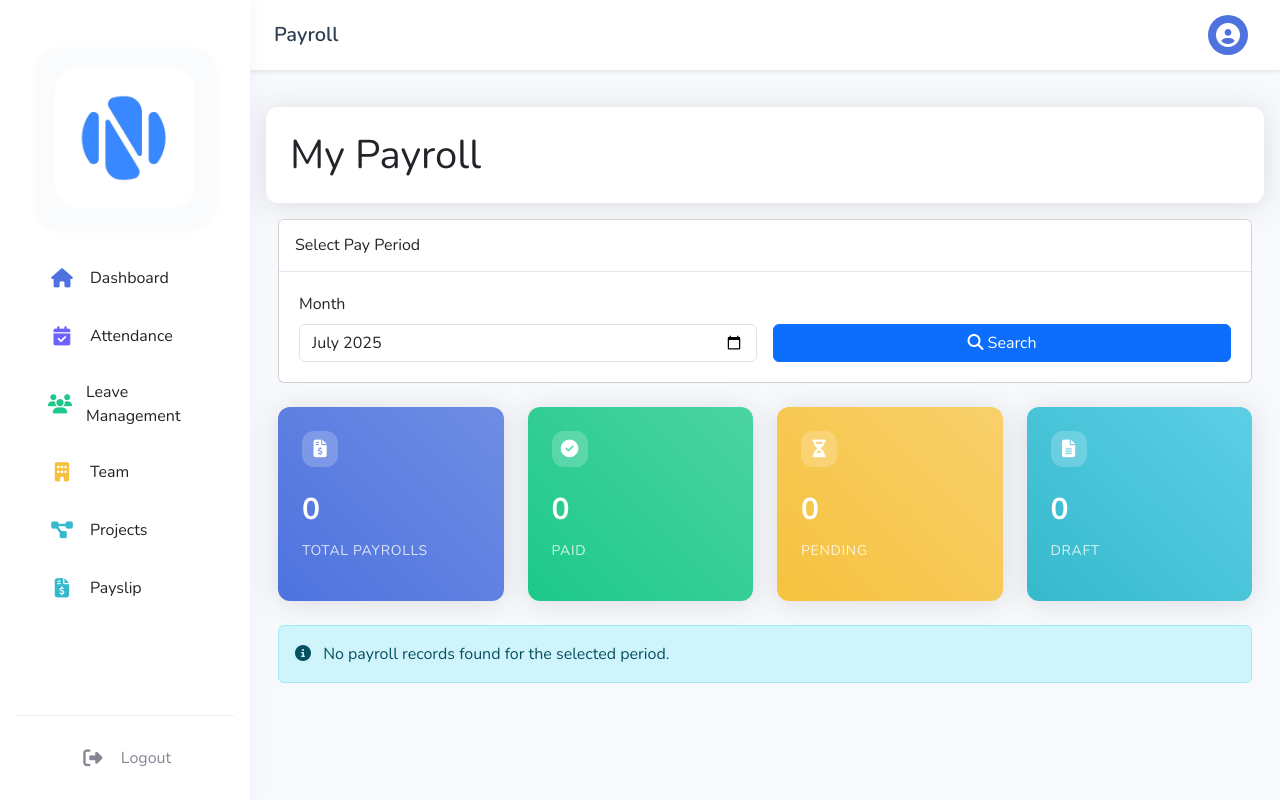
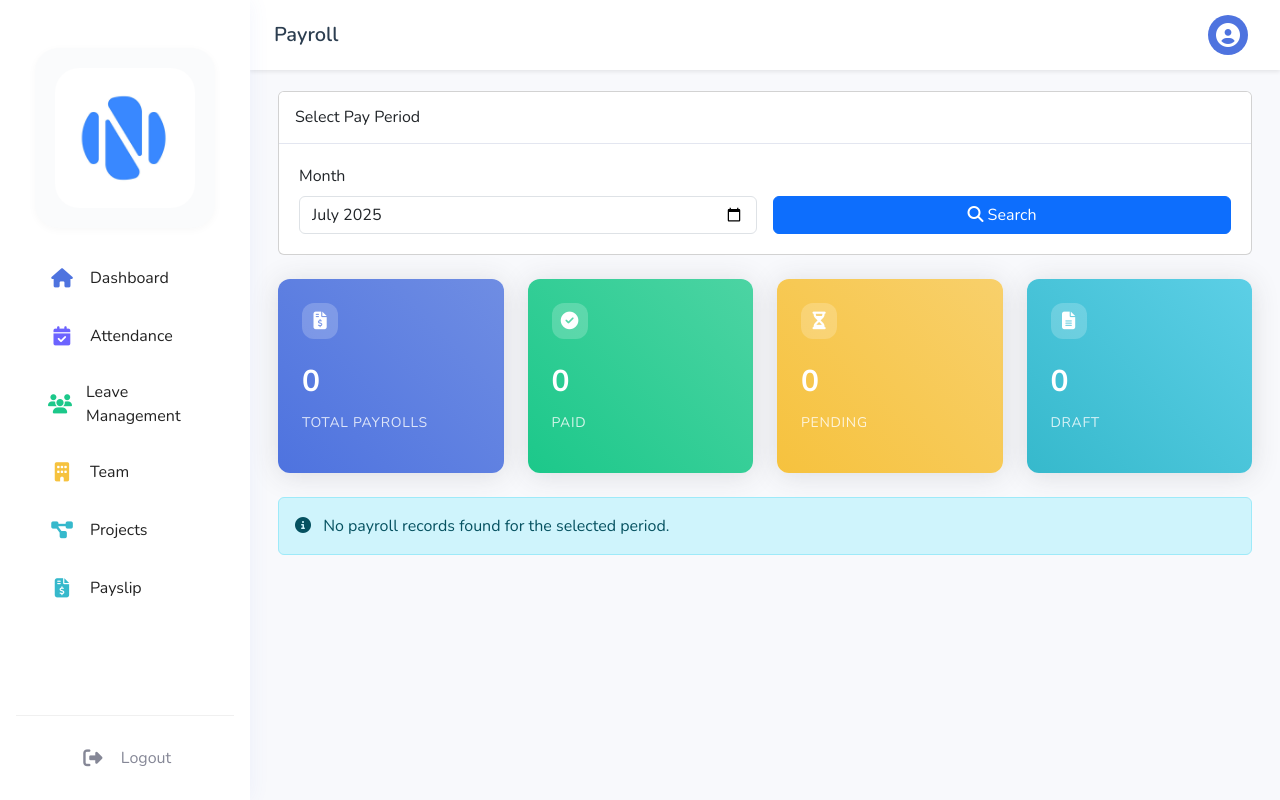
Before and after one commit to Abdikhadar31/Naalo, a PHP site: page /dashboard/manager/payroll.php in a window 1280 px wide. Run offline with PHP 8.4, Linux system fonts and the light colour scheme; a user stored in the database is signed in; data comes from the database, SQL or seed files in the repository; data that the repository does not hold is empty.

Commit message:
manager 2

```diff
--- a/dashboard/manager/payroll.php
+++ b/dashboard/manager/payroll.php
@@ -421,16 +421,6 @@ if ($_SERVER['REQUEST_METHOD'] === 'POST') {
     <div class="main-content">
         <?php include 'includes/topbar.php'; ?>
 
-        <!-- Page Header -->
-        <div class="dashboard-header" style="margin-top: 32px; background: white; padding: 1.5rem; border-radius: 0.75rem; box-shadow: 0 0.15rem 1.75rem 0 rgba(58, 59, 69, 0.15);">
-            <div class="d-flex justify-content-between align-items-center">
-                <h1 class="mb-0"><i class=""></i>My Payroll</h1>
-                <!-- <button class="btn btn-primary" onclick="window.print()">
-                    <i class="fas fa-print"></i> Print Payslip
-                </button> -->
-            </div>
-        </div>
-
         <!-- Page Content -->
         <div class="container-fluid">
             <?php if ($error): ?>
```
